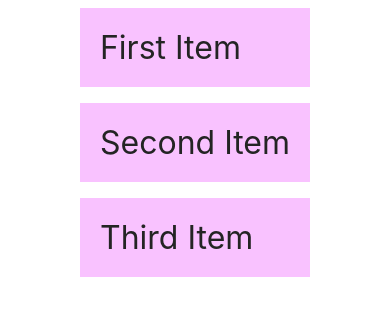
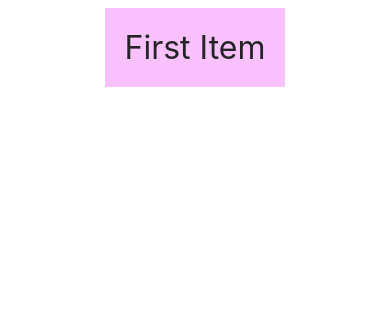
Before and after one commit to noelrmrz/so-flashy, a React Native app: screen / in a window 390 px wide. Shown: the top 316 px of the page. Built offline with nearby package versions, Linux system fonts and the light colour scheme.

Commit message:
Added save and retrieve methods to api

```diff
--- a/components/deck-list.js
+++ b/components/deck-list.js
@@ -1,29 +1,33 @@
 import React, { Component } from 'react';
 import { SafeAreaView, View, FlatList, StyleSheet, StatusBar } from 'react-native';
 import { Text } from 'react-native-elements'
+import { getData, storeData } from '../utils/api'
 
 class DeckList extends Component {
 
-     DATA = [
-        {
+  state = {
+    decks: ''
+  }
+
+      componentDidMount() {
+        storeData([{
           id: 'bd7acbea-c1b1-46c2-aed5-3ad53abb28ba',
           title: 'First Item',
-        },
-        {
-          id: '3ac68afc-c605-48d3-a4f8-fbd91aa97f63',
-          title: 'Second Item',
-        },
-        {
-          id: '58694a0f-3da1-471f-bd96-145571e29d72',
-          title: 'Third Item',
-        },
-      ]
+        }])
+
+          getData()
+            .then((results) => {
+              this.setState({
+                decks: results
+            })
+            })
+      }
 
     render() {
         return (
             <SafeAreaView style={styles.container}>
             <FlatList
-              data={this.DATA}
+              data={this.state.decks}
               renderItem={renderItem}
               keyExtractor={item => item.id}
             />
--- a/package.json
+++ b/package.json
@@ -8,6 +8,7 @@
     "eject": "expo eject"
   },
   "dependencies": {
+    "@react-native-async-storage/async-storage": "^1.15.4",
     "expo": "~41.0.1",
     "expo-status-bar": "~1.0.4",
     "react": "^17.0.2",
@@ -15,7 +16,8 @@
     "react-native": "https://github.com/expo/react-native/archive/sdk-41.0.0.tar.gz",
     "react-native-elements": "^3.4.1",
     "react-native-web": "~0.13.12",
-    "react-redux": "^7.2.4"
+    "react-redux": "^7.2.4",
+    "redux": "^4.1.0"
   },
   "devDependencies": {
     "@babel/core": "^7.9.0"
--- /dev/null
+++ b/utils/api.js
@@ -0,0 +1,21 @@
+import AsyncStorage from '@react-native-async-storage/async-storage'
+
+const STORAGE_KEY = 'So-Flasy:flashcards'
+
+export const getData = async () => {
+  try {
+    const jsonValue = await AsyncStorage.getItem(STORAGE_KEY)
+    return jsonValue != null ? JSON.parse(jsonValue) : null;
+  } catch(e) {
+    // error reading value
+  }
+}
+
+export const storeData = async (value) => {
+  try {
+    const jsonValue = JSON.stringify(value)
+    await AsyncStorage.setItem(STORAGE_KEY, jsonValue)
+  } catch (e) {
+    // saving error
+  }
+}
```
Also changed, not shown: storage/store.js (added, +14 -0 lines), reducers/reducers.js (added), 1 other file (tests, documents, lock files or other folders).
